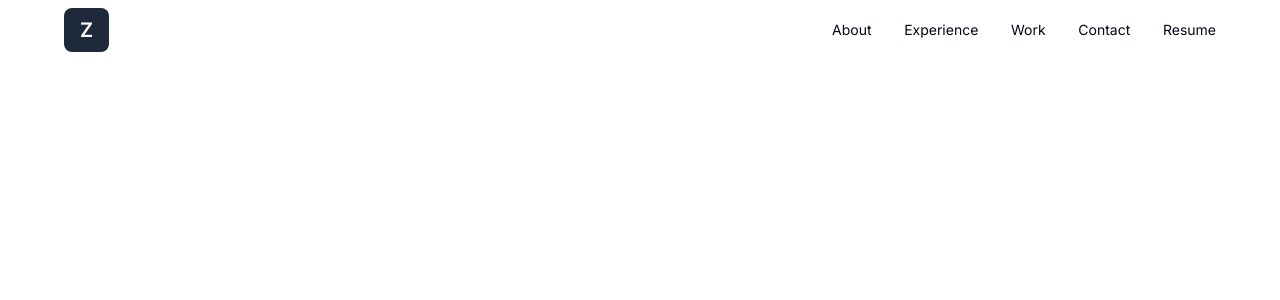
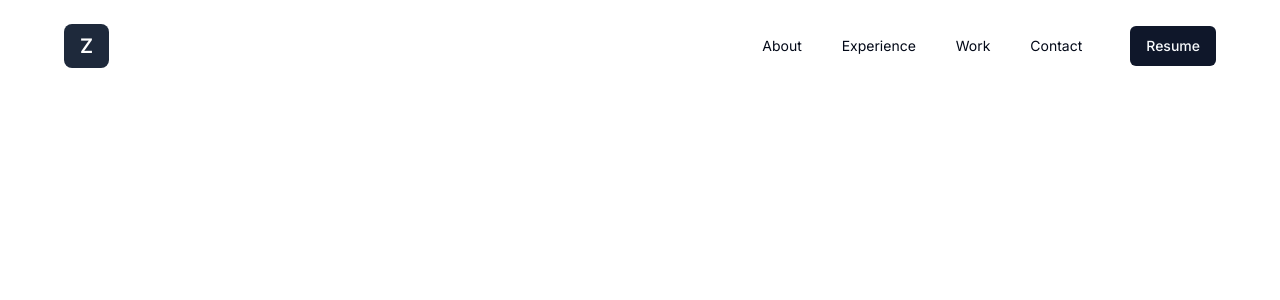
Before and after one commit to Jamie1606/portfolio, a Next.js app: page / in a window 1280 px wide. Shown: the top 300 px of the page. Built offline with nearby package versions, Linux system fonts and the light colour scheme.

Commit message:
resume button change

```diff
--- a/app/page.tsx
+++ b/app/page.tsx
@@ -1,3 +1,4 @@
+import { Button } from "@/components/ui/button";
 import { NavigationMenu, NavigationMenuItem, NavigationMenuLink, NavigationMenuList, navigationMenuTriggerStyle } from "@/components/ui/navigation-menu";
 import Link from "next/link";
 
@@ -5,12 +6,13 @@
   return (
     <div className="flex flex-col w-full">
       <div className="flex flex-col">
-        <div className="flex items-center justify-between px-16 mt-2">
-          <Link href="/" className="font-semibold text-xl p-2 px-4 bg-slate-800 text-white dark:text-black dark:bg-slate-100 rounded-lg">
+        <div className="flex items-center justify-between px-16 mt-6">
+          <Link href="/" className="font-semibold text-xl py-2 px-4 bg-slate-800 text-white dark:text-black dark:bg-slate-100 rounded-lg">
             Z
           </Link>
+          <div className="flex items-center">
             <NavigationMenu>
-            <NavigationMenuList className="flex w-96 justify-between items-center text-sm">
+              <NavigationMenuList className="flex w-80 justify-between items-center text-sm">
                 <NavigationMenuItem>
                   <Link href="/" legacyBehavior passHref>
                     <NavigationMenuLink>About</NavigationMenuLink>
@@ -31,13 +33,10 @@
                     <NavigationMenuLink>Contact</NavigationMenuLink>
                   </Link>
                 </NavigationMenuItem>
-              <NavigationMenuItem>
-                <Link href="/" legacyBehavior passHref>
-                  <NavigationMenuLink>Resume</NavigationMenuLink>
-                </Link>
-              </NavigationMenuItem>
               </NavigationMenuList>
             </NavigationMenu>
+            <Button className="ms-12">Resume</Button>
+          </div>
         </div>
       </div>
     </div>
--- /dev/null
+++ b/components/ui/button.tsx
@@ -0,0 +1,41 @@
+import * as React from "react";
+import { Slot } from "@radix-ui/react-slot";
+import { cva, type VariantProps } from "class-variance-authority";
+
+import { cn } from "@/lib/utils";
+
+const buttonVariants = cva("inline-flex items-center justify-center gap-2 whitespace-nowrap rounded-md text-sm font-medium ring-offset-background transition-colors focus-visible:outline-none focus-visible:ring-2 focus-visible:ring-ring focus-visible:ring-offset-2 disabled:pointer-events-none disabled:opacity-50 [&_svg]:pointer-events-none [&_svg]:size-4 [&_svg]:shrink-0", {
+  variants: {
+    variant: {
+      default: "bg-primary text-primary-foreground hover:bg-primary/90",
+      destructive: "bg-destructive text-destructive-foreground hover:bg-destructive/90",
+      outline: "border border-input bg-background hover:bg-accent hover:text-accent-foreground",
+      secondary: "bg-secondary text-secondary-foreground hover:bg-secondary/80",
+      ghost: "hover:bg-accent hover:text-accent-foreground",
+      link: "text-primary underline-offset-4 hover:underline",
+      primary: "",
+    },
+    size: {
+      default: "h-10 px-4 py-2",
+      sm: "h-9 rounded-md px-3",
+      lg: "h-11 rounded-md px-8",
+      icon: "h-10 w-10",
+    },
+  },
+  defaultVariants: {
+    variant: "default",
+    size: "default",
+  },
+});
+
+export interface ButtonProps extends React.ButtonHTMLAttributes<HTMLButtonElement>, VariantProps<typeof buttonVariants> {
+  asChild?: boolean;
+}
+
+const Button = React.forwardRef<HTMLButtonElement, ButtonProps>(({ className, variant, size, asChild = false, ...props }, ref) => {
+  const Comp = asChild ? Slot : "button";
+  return <Comp className={cn(buttonVariants({ variant, size, className }))} ref={ref} {...props} />;
+});
+Button.displayName = "Button";
+
+export { Button, buttonVariants };
--- a/package.json
+++ b/package.json
@@ -10,6 +10,7 @@
   },
   "dependencies": {
     "@radix-ui/react-navigation-menu": "^1.2.0",
+    "@radix-ui/react-slot": "^1.1.0",
     "class-variance-authority": "^0.7.0",
     "clsx": "^2.1.1",
     "lucide-react": "^0.436.0",
```
Also changed, not shown: 1 other file (tests, documents, lock files or other folders). Lines whose indentation alone changed are shown as unchanged.
